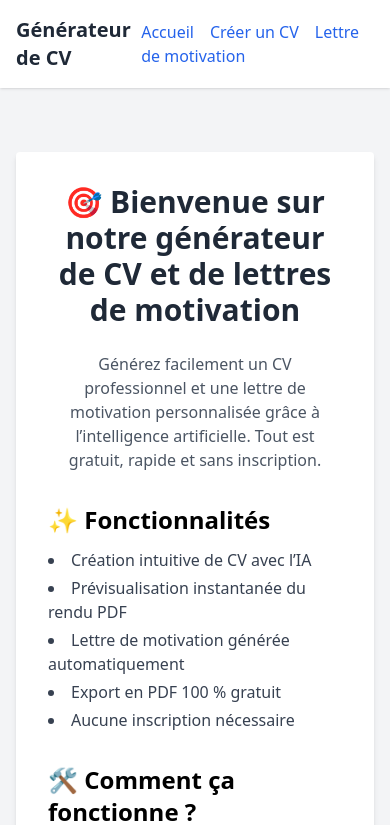
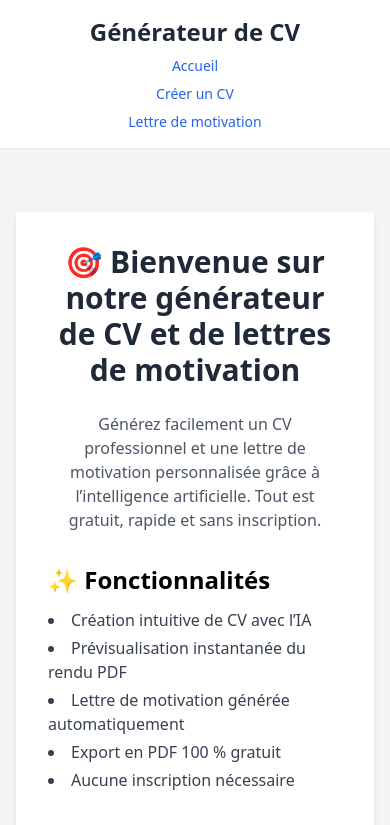
Before and after one commit to Valant41/cv-generator, a React (Vite) app: page / in a window 390 px wide. Shown: the top 825 px of the page. Built offline with nearby package versions, Linux system fonts and the light colour scheme; what @react-pdf/renderer would draw is missing.

Commit message:
header responsive

```diff
--- a/src/components/Header.jsx
+++ b/src/components/Header.jsx
@@ -2,13 +2,26 @@ import { Link } from "react-router-dom";
 
 export default function Header() {
   return (
-    <header className="bg-white shadow p-4 flex justify-between items-center">
-      <h1 className="text-xl font-bold text-gray-800">Générateur de CV</h1>
-      <nav className="space-x-4">
-        <Link to="/" className="text-blue-600 hover:underline">Accueil</Link>
-        <Link to="/generateur-cv" className="text-blue-600 hover:underline">Créer un CV</Link>
-        <Link to="/lettre-de-motivation" className="text-blue-600 hover:underline">Lettre de motivation</Link>
-      </nav>
+    <header className="bg-white shadow-sm">
+      <div className="max-w-6xl mx-auto px-4 py-4 flex flex-col sm:flex-row sm:justify-between sm:items-center">
+        {/* Titre */}
+        <h1 className="text-2xl font-bold text-gray-800 text-center sm:text-left mb-2 sm:mb-0">
+          Générateur de CV
+        </h1>
+
+        {/* Liens */}
+        <nav className="flex flex-col sm:flex-row gap-2 sm:gap-6 text-blue-600 text-sm sm:text-base text-center">
+          <Link to="/" className="hover:underline">
+            Accueil
+          </Link>
+          <Link to="/generateur-cv" className="hover:underline">
+            Créer un CV
+          </Link>
+          <Link to="/lettre-de-motivation" className="hover:underline">
+            Lettre de motivation
+          </Link>
+        </nav>
+      </div>
     </header>
   );
 }
```
